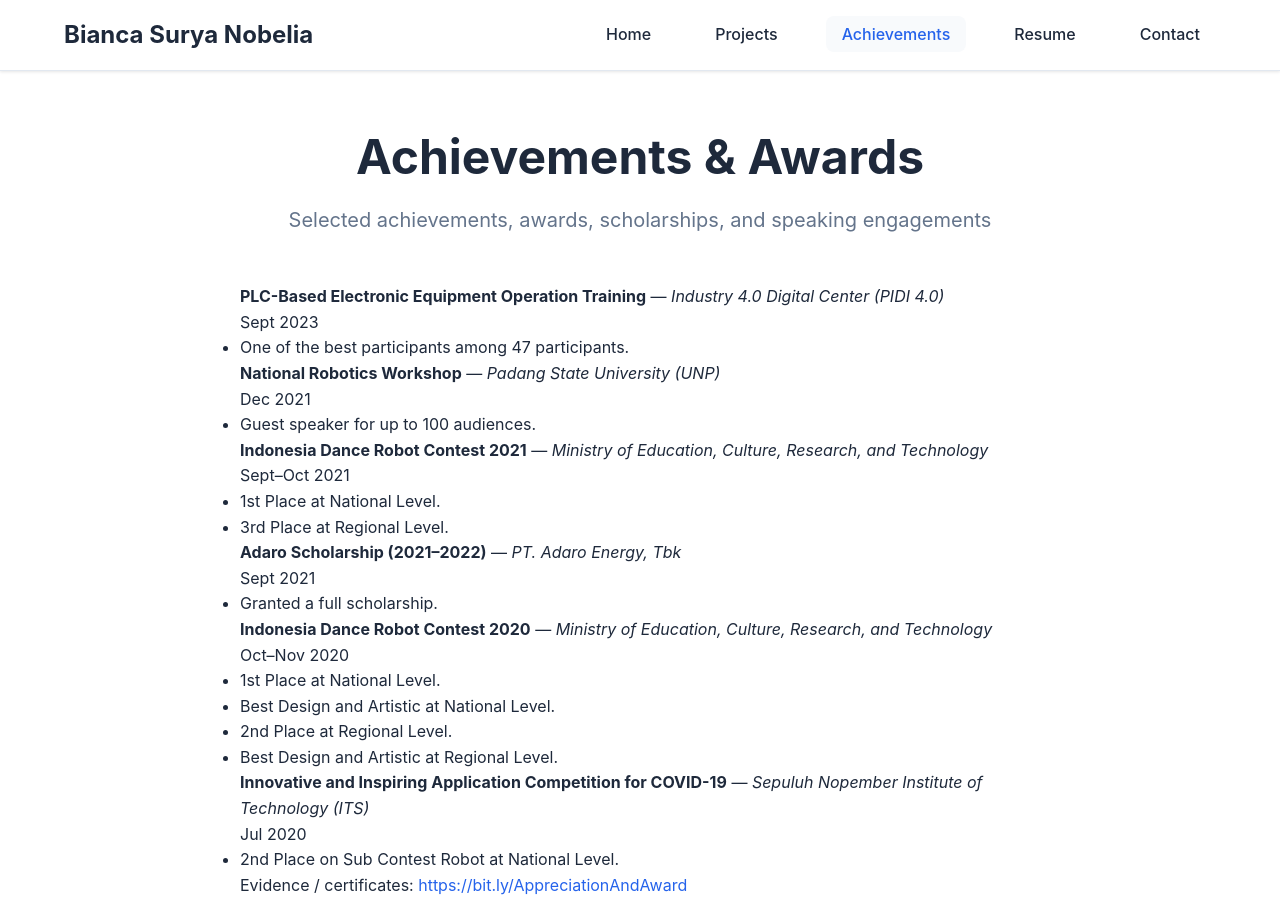
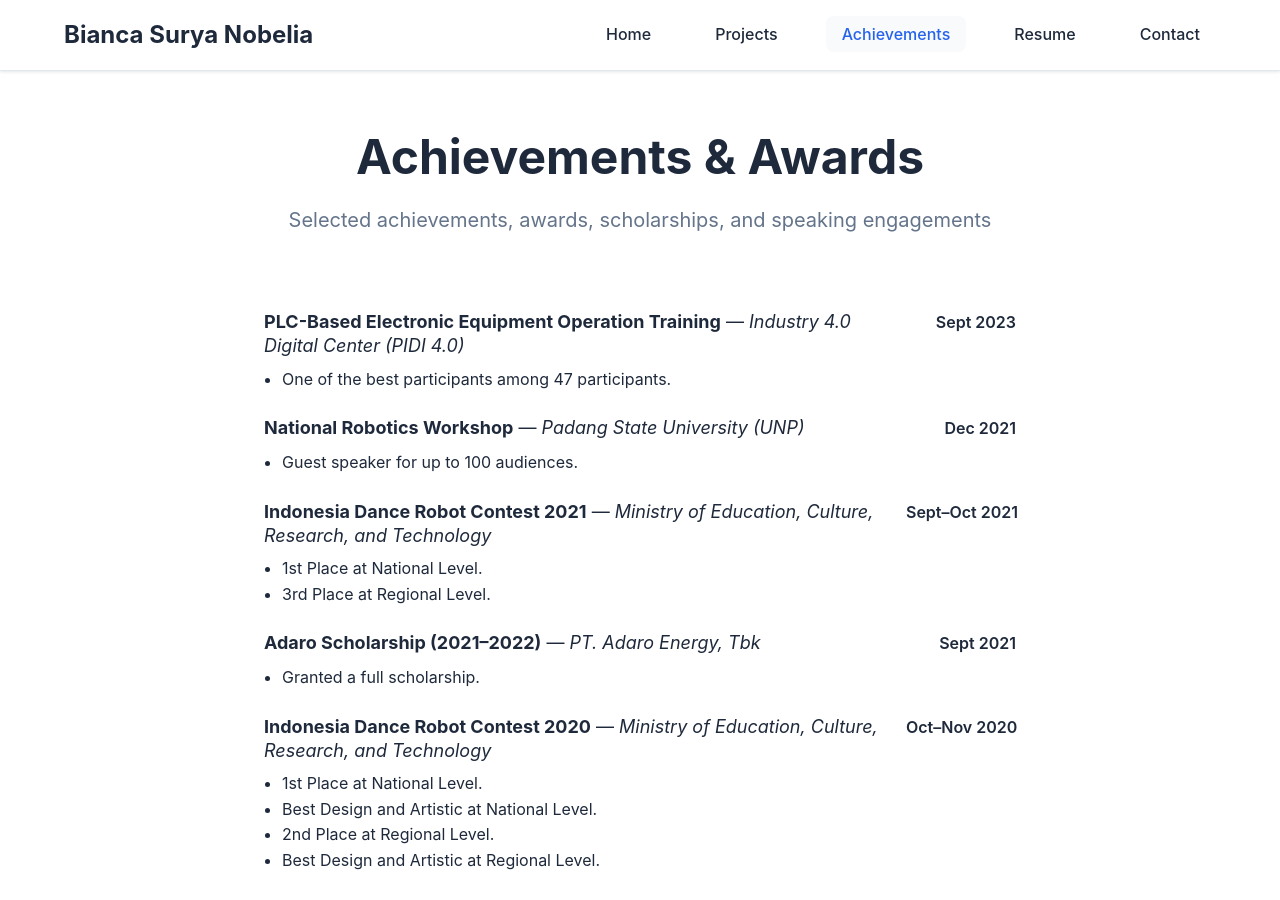
Before and after one commit to BiancaNobelia/biancanobelia.github.io, a Jekyll site: the page built from achievements.md, in a window 1280 px wide and 900 px high. Built offline with Jekyll 4.4.1, drawn with Linux system fonts in a browser that asks for light colours.

Commit message:
css achieve

```diff
--- a/assets/css/style.css
+++ b/assets/css/style.css
@@ -719,3 +719,49 @@ a:hover {
   background: rgba(34,197,94,.18);
   border-color: rgba(34,197,94,.35);
 }
+
+/* Achievements page */
+.achievements{
+  border: 1px solid var(--line);
+  border-radius: 12px;
+  background: rgba(255,255,255,0.02);
+  padding: 14px;
+}
+
+.ach-item{
+  padding: 12px 10px;
+  border-top: 1px dashed var(--line);
+}
+.ach-item:first-child{
+  border-top: none;
+}
+
+.ach-head{
+  display: flex;
+  gap: 12px;
+  justify-content: space-between;
+  align-items: baseline;
+}
+
+.ach-title{
+  font-size: 18px;
+  line-height: 1.35;
+}
+
+.ach-date{
+  min-width: 110px;
+  text-align: right;
+  color: var(--muted);
+  font-weight: 600;
+  white-space: nowrap;
+}
+
+.ach-bullets{
+  margin: 8px 0 0 18px;
+  color: var(--text);
+}
+
+.ach-link{
+  margin: 12px 10px 0;
+  color: var(--muted);
+}
```
